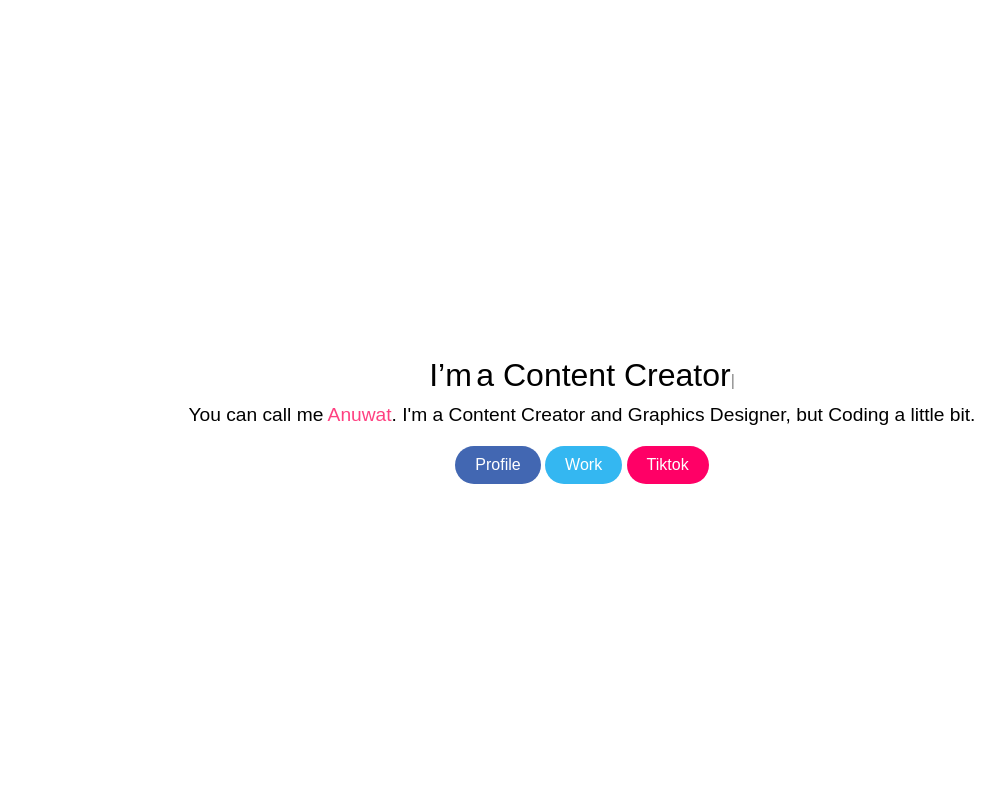
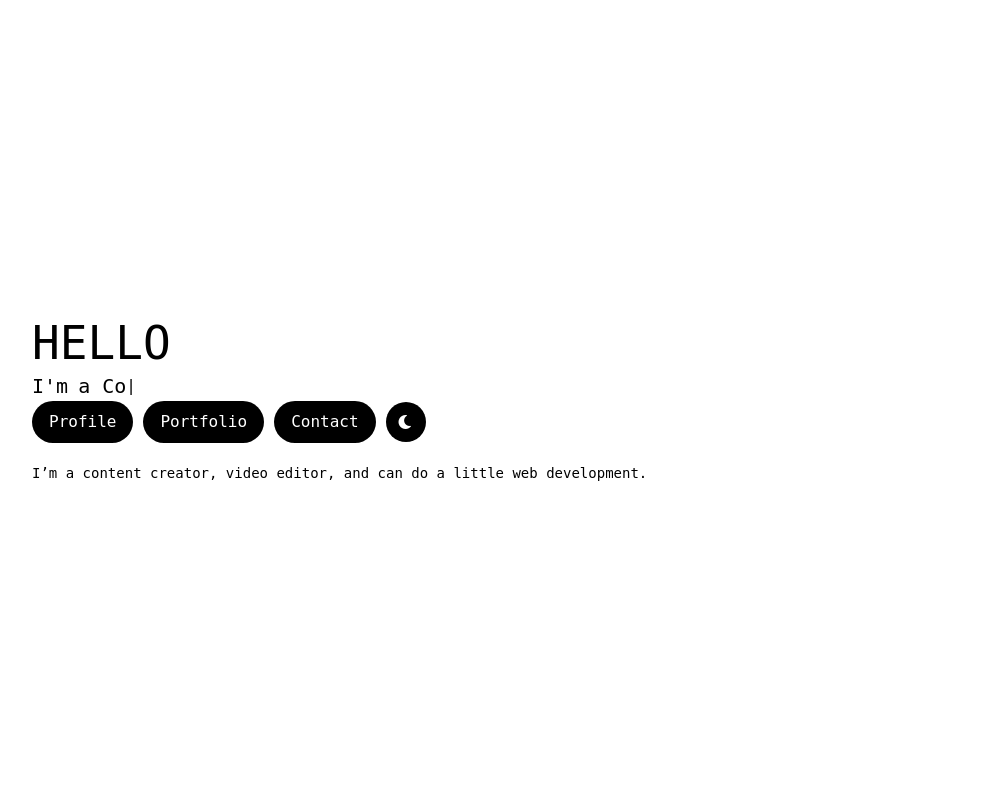
Before and after one commit to anwjt/anwjt.github.io, a PHP site: page / in a window 1280 px wide. Shown: the whole page, without its empty margins (58-1063 px from the left). Run offline with PHP 8.4, Linux system fonts and the light colour scheme; some libraries are stand-ins or nearby versions.

Commit message:
New design
V0.1 can edit details It will be perfect.

```diff
--- a/WEB/index.html
+++ b/WEB/index.html
@@ -3,52 +3,176 @@
 <head>
     <meta charset="UTF-8">
     <meta name="viewport" content="width=device-width, initial-scale=1.0">
-    <title>Home</title>
+    <title>Profile Page</title>
+    <link rel="stylesheet" href="https://stackpath.bootstrapcdn.com/bootstrap/4.5.2/css/bootstrap.min.css">
+    <link rel="stylesheet" href="https://cdnjs.cloudflare.com/ajax/libs/font-awesome/6.0.0-beta3/css/all.min.css">
     <link rel="stylesheet" href="styles.css">
-    <link href="https://fonts.googleapis.com/css2?family=Bree+Serif&display=swap" rel="stylesheet">
 </head>
 <body>
-    <div id="home-page" class="spa-page active">
-        <div class="hero-section">
-            <div class="text-container">
-                <span class="static-text">I’m</span>
-                <span id="typed-text" class="bree-serif-regular"></span>
-                <div class="description-text">
-                    You can call me <span class="highlight">Anuwat</span>. I'm a Content Creator and Graphics Designer, but Coding a little bit.
+    <div class="container">
+        <h1 id="hello-text">HELLO</h1>
+        <div class="text-center">
+            <div class="main-text-container">
+                <p id="main-text">I'm</p>
+                <span id="typed-text"></span>
+            </div>
+        </div>
+        <div class="button-container">
+            <button class="btn btn-custom" id="profile-btn" data-toggle="modal" data-target="#profileModal">Profile</button>
+            <button class="btn btn-custom" id="portfolio-btn" data-toggle="modal" data-target="#portfolioModal">Portfolio</button>
+            <button class="btn btn-custom" id="contact-btn" data-toggle="modal" data-target="#contactModal">Contact</button>
+           <button class="btn btn-custom mode-toggle" id="mode-toggle">
+                <i class="fa-solid fa-moon" id="moon-icon"></i>
+                <i class="fa-solid fa-sun d-none" id="sun-icon"></i>
+            </button>
+        </div>
+        <div class="caption">I’m a content creator, video editor, and can do a little web development.</div>
+    </div>
+
+    <!-- Profile Modal -->
+    <div class="modal fade" id="profileModal" tabindex="-1" role="dialog" aria-labelledby="profileModalLabel" aria-hidden="true">
+        <div class="modal-dialog modal-lg modal-a4" role="document">
+            <div class="modal-content">
+                <div class="modal-header">
+                    <h5 class="modal-title" id="profileModalLabel">Profile Information</h5>
+                    <button type="button" class="close" data-dismiss="modal" aria-label="Close">
+                        <span aria-hidden="true">&times;</span>
+                    </button>
                 </div>
-                <div class="buttons">
-                    <button class="btn-hover color-1" data-target="#profile-page">Profile</button>
-                    <button class="btn-hover color-2" data-target="#work-page">Work</button>
-                    <button class="btn-hover color-3" data-target="#tiktok-page">Tiktok</button>
+                <div class="modal-body" id="profile-content">
+                    <div class="row">
+                        <div class="col-12 text-center">
+                            <img src="https://img2.pic.in.th/pic/IMG_6397.jpeg"alt="Profile Picture" class="img-fluid rounded-circle" style="width: 150px; height: 150px; object-fit: cover;">
+                            <h2 id="profile-name">John Rocco</h2>
+                            <p id="profile-contact">123 Main St | +745564532 | john@company.in</p>
+                        </div>
+                        <div class="col-12">
+                            <h3>EDUCATION</h3>
+                            <p><strong>Harvard University</strong> | Cambridge, MA</p>
+                            <p>Bachelor of Arts in Computer Science</p>
+                            <p>Expected May 2025</p>
+                            <ul>
+                                <li>GPA: 3.8 / 4.0; SAT: 1480</li>
+                                <li>Honors: Dean's List</li>
+                                <li>Relevant Coursework: Data Structures, Algorithms, Web Development</li>
+                            </ul>
+                        </div>
+                        <div class="col-12">
+                            <h3>WORK & LEADERSHIP EXPERIENCE</h3>
+                            <p><strong>Google</strong> | Mountain View, CA</p>
+                            <p>Software Engineering Intern, Engineering Team</p>
+                            <p>June 2023 – August 2023</p>
+                            <ul>
+                                <li>Developed features for Google Cloud Platform</li>
+                                <li>Worked on a project to enhance real-time data processing</li>
+                                <li>Contributed to code reviews and team meetings</li>
+                            </ul>
+                            <p><strong>Microsoft</strong> | Redmond, WA</p>
+                            <p>Software Engineering Intern, Azure Team</p>
+                            <p>June 2022 – August 2022</p>
+                            <ul>
+                                <li>Implemented new APIs for Azure cloud services</li>
+                                <li>Assisted in debugging and performance optimization</li>
+                                <li>Collaborated with team members on project planning</li>
+                            </ul>
+                            <p><strong>Harvard Tech Club</strong> | Cambridge, MA</p>
+                            <p>President</p>
+                            <p>September 2021 – May 2023</p>
+                            <ul>
+                                <li>Led a team of 20+ members in organizing tech talks and workshops</li>
+                                <li>Coordinated events with industry professionals</li>
+                                <li>Managed club finances and membership</li>
+                            </ul>
+                        </div>
+                        <div class="col-12">
+                            <h3>SKILLS, ACTIVITIES & INTERESTS</h3>
+                            <p><strong>Languages:</strong> Fluent in English; Conversational Proficiency in Spanish</p>
+                            <p><strong>Technical Skills:</strong> JavaScript, Python, React, Node.js</p>
+                            <p><strong>Certifications & Training:</strong> Certified AWS Solutions Architect</p>
+                            <p><strong>Activities:</strong> Volunteer Developer for Nonprofits, Member of Hackathon Teams</p>
+                            <p><strong>Interests:</strong> Open-source projects, AI research, Digital Art</p>
+                        </div>
+                    </div>
+                </div>
+                <div class="modal-footer">
+                    <button type="button" class="btn btn-secondary" data-dismiss="modal">Close</button>
+                    <button type="button" class="btn btn-primary" id="save-btn">Save as PDF</button>
                 </div>
             </div>
         </div>
     </div>
 
-    <div id="profile-page" class="spa-page hidden">
-        <div class="content">
-            <!-- Profile page content will be loaded here -->
-            <button class="home-button btn-hover color-1">Home</button>
+    <!-- Portfolio Modal -->
+    <div class="modal fade" id="portfolioModal" tabindex="-1" role="dialog" aria-labelledby="portfolioModalLabel" aria-hidden="true">
+        <div class="modal-dialog modal-lg modal-a4" role="document">
+            <div class="modal-content">
+                <div class="modal-header">
+                    <h5 class="modal-title" id="portfolioModalLabel">Portfolio</h5>
+                    <button type="button" class="close" data-dismiss="modal" aria-label="Close">
+                        <span aria-hidden="true">&times;</span>
+                    </button>
+                </div>
+                <div class="modal-body">
+                    <div class="card">
+                        <div class="card-body text-center">
+                            <p>No content yet</p>
+                        </div>
+                    </div>
+                </div>
+                <div class="modal-footer">
+                    <button type="button" class="btn btn-secondary" data-dismiss="modal">Close</button>
+                </div>
+            </div>
         </div>
     </div>
 
-    <div id="work-page" class="spa-page hidden">
-        <div class="content">
-            <!-- Work page content will be loaded here -->
-            <button class="home-button btn-hover color-1">Home</button>
+    <!-- Contact Modal -->
+    <div class="modal fade" id="contactModal" tabindex="-1" role="dialog" aria-labelledby="contactModalLabel" aria-hidden="true">
+        <div class="modal-dialog modal-lg modal-a4" role="document">
+            <div class="modal-content">
+                <div class="modal-header">
+                    <h5 class="modal-title" id="contactModalLabel">Contact Information</h5>
+                    <button type="button" class="close" data-dismiss="modal" aria-label="Close">
+                        <span aria-hidden="true">&times;</span>
+                    </button>
+                </div>
+                <div class="modal-body">
+                    <div class="card">
+                        <div class="card-body text-center">
+                            <h4 class="card-title">John Rocco</h4>
+                            <p class="card-text">
+                                <i class="fa fa-envelope"></i> email@example.com
+                            </p>
+                            <p class="card-text">
+                                <i class="fa fa-phone"></i> +745564532
+                            </p>
+                            <p class="card-text">
+                                <i class="fa fa-map-marker-alt"></i> 123 Main St, Anytown, USA
+                            </p>
+                        </div>
+                    </div>
+                </div>
+                <div class="modal-footer">
+                    <button type="button" class="btn btn-secondary" data-dismiss="modal">Close</button>
+                    <button type="button" class="btn btn-primary" id="contact-save-btn">Save Contact</button>
+                </div>
+            </div>
         </div>
     </div>
 
-    <div id="tiktok-page" class="spa-page hidden">
-        <div class="content">
-            <!-- Tiktok page content will be loaded here -->
-            <button class="home-button btn-hover color-1">Home</button>
-        </div>
-    </div>
-
-    <script src="https://code.jquery.com/jquery-3.5.1.min.js"></script>
+    <script src="https://code.jquery.com/jquery-3.5.1.slim.min.js"></script>
+    <script src="https://cdn.jsdelivr.net/npm/@popperjs/core@2.9.3/dist/umd/popper.min.js"></script>
     <script src="https://stackpath.bootstrapcdn.com/bootstrap/4.5.2/js/bootstrap.min.js"></script>
     <script src="https://unpkg.com/typed.js@2.1.0/dist/typed.umd.js"></script>
+    <script src="https://cdnjs.cloudflare.com/ajax/libs/jspdf/2.5.1/jspdf.umd.min.js"></script>
     <script src="script.js"></script>
+<script>
+document.getElementById('mode-toggle').addEventListener('click', function() {
+            const moonIcon = document.getElementById('moon-icon');
+            const sunIcon = document.getElementById('sun-icon');
+            moonIcon.classList.toggle('d-none');
+            sunIcon.classList.toggle('d-none');
+        });
+    </script>
 </body>
 </html>
--- a/WEB/styles.css
+++ b/WEB/styles.css
@@ -1,120 +1,201 @@
-/* General Styles */
 body {
-    font-family: Arial, sans-serif;
+    font-family: 'Source Code Pro', monospace;
     margin: 0;
     padding: 0;
+    background-color: #fff; /* Bright Mode background */
+    color: #000; /* Bright Mode text color */
+    display: flex;
+    justify-content: center;
+    align-items: center;
+    height: 100vh;
+    transition: background-color 0.3s, color 0.3s;
 }
 
-.spa-page {
-    display: none;
+.container {
+    display: flex;
+    flex-direction: column;
+    align-items: flex-start;
     width: 100%;
-    height: 100vh;
-    overflow: auto;
+    padding: 0 20px;
 }
 
-.spa-page.active {
-    display: block;
+#hello-text {
+    font-family: 'Source Code Pro', monospace;
+    font-size: 2.88em; /* 20% larger than the other text */
+    color: #000; /* Bright Mode color for HELLO */
+    margin: 0;
 }
 
-.hidden {
-    display: none;
+.main-text-container {
+    display: flex;
+    align-items: center;
 }
 
-/* Hero Section */
-.hero-section {
+#main-text {
+    font-family: 'Source Code Pro', monospace;
+    font-size: 20px;
+    color: #000; /* Bright Mode color for I'm */
+    margin: 0;
+}
+
+#typed-text {
+    font-size: 20px;
+    color: #000; /* Bright Mode color for typed.js text */
+    margin-left: 0.5em;
+}
+
+.caption {
+    font-size: 14px;
+    color: #000; /* Bright Mode color */
+    margin-top: 20px; /* Top margin for space above */
+}
+
+.dark-mode {
+    background-color: #000; /* Dark Mode background */
+    color: #fff; /* Dark Mode text color */
+}
+
+.dark-mode #hello-text,
+.dark-mode #main-text,
+.dark-mode #typed-text,
+.dark-mode .caption {
+    color: #fff; /* Dark Mode text color */
+}
+
+.dark-mode .btn-custom {
+    background-color: #fff; /* White background in Dark Mode */
+    color: #000; /* Black text in Dark Mode */
+}
+
+.dark-mode .btn-custom:hover {
+    background-color: #ddd; /* Light gray on hover */
+}
+
+.dark-mode .mode-toggle {
+    background-color: #fff; /* White background in Dark Mode */
+    color: #000; /* Black text in Dark Mode */
+}
+
+.button-container {
+    display: flex; /* Align buttons in a row */
+    align-items: center; /* Vertically center items */
+}
+
+.btn-custom {
+    font-family: 'Source Code Pro', monospace;
+    font-size: 16px;
+    color: #fff; /* Text color */
+    background-color: #000; /* Button background color in Bright Mode */
+    border-radius: 25px;
+    padding: 8px 16px;
+    margin-right: 10px; /* Space between buttons */
+    text-align: center;
+    transition: background-color 0.3s, color 0.3s;
+}
+
+.btn-custom:hover {
+    background-color: #333; /* Darker black on hover */
+}
+
+.mode-toggle {
+    font-family: 'Source Code Pro', monospace;
+    font-size: 16px;
+    color: #fff;
+    background-color: #000; /* Black background in Bright Mode */
+    border-radius: 50%;
+    padding: 8px;
     display: flex;
-    flex-direction: column;
     align-items: center;
     justify-content: center;
-    height: 100vh;
-    text-align: center;
-    padding: 20px;
+    cursor: pointer;
+    transition: background-color 0.3s, color 0.3s;
+    width: 40px; /* Same width as other buttons */
+    height: 40px; /* Same height as other buttons */
 }
 
-.text-container {
-    max-width: 800px;
-    margin: 0 auto;
+.modal-content {
+    background-color: #fff; /* Bright Mode background for modal */
+    color: #000; /* Bright Mode text color for modal */
+    border-radius: 8px;
 }
 
-.static-text, #typed-text {
-    font-size: 2rem;
+.card {
+    background-color: #333; /* Darker background for cards in Dark Mode */
+    border: none; /* Remove border */
+    margin-bottom: 10px; /* Space between cards */
+    border-radius: 8px; /* Rounded corners for cards */
 }
 
-.description-text {
-    margin-top: 10px;
-    font-size: 1.2rem;
+.card-body {
+    padding: 15px;
+    color: #fff; /* Text color inside cards in Dark Mode */
 }
 
-.highlight {
-    color: #ff4081; /* Customize color as needed */
+.card-body h5 {
+    margin-top: 0;
 }
 
-.buttons {
-    margin-top: 20px;
+.card-body p {
+    margin-bottom: 0;
 }
 
-.btn-hover {
-    border: none;
-    padding: 10px 20px;
-    font-size: 1rem;
-    border-radius: 50px;
-    cursor: pointer;
-    transition: background-color 0.3s;
+.modal-header strong {
+    font-size: 18px;
 }
 
-.btn-hover.color-1 {
-    background-color: #4267B2; /* Customize color as needed */
-    color: white;
+.modal-body strong {
+    display: block;
+    margin-bottom: 10px;
+    font-size: 16px; /* Main topic font size */
 }
 
-.btn-hover.color-2 {
-    background-color: #34b7f1; /* Customize color as needed */
-    color: white;
+.skill {
+    margin-bottom: 10px;
 }
 
-.btn-hover.color-3 {
-    background-color: #ff0066; /* Customize color as needed */
-    color: white;
+.skill-title {
+    font-size: 16px;
+    margin-bottom: 5px;
 }
 
-.btn-hover:hover {
-    opacity: 0.8;
+.progress {
+    height: 12px; /* Smaller height */
+    background-color: #e9ecef;
+    border-radius: 6px; /* More rounded */
+    overflow: hidden;
 }
 
-/* Home Button */
-.home-button {
-    margin-top: 20px;
+.progress-bar {
+    height: 100%; /* Fill the height of the progress container */
+    background: linear-gradient(to right, #8e44ad, #3498db, #2c3e50, #e67e22); /* Flat gradient colors */
+    border-radius: 6px; /* More rounded */
+    transition: width 0.6s ease; /* Smooth transition */
 }
 
-/* Page Content */
-.content {
-    padding: 20px;
+@media screen and (max-widtg: 768px){
+.modal-dialog{
+max-width: 90%; }}
+
+@media screen and (max-width: 480px){
+.modal-dialog {
+max-width: 100%;}}
+
+/* Set the size of the modal to A4 dimensions */
+.modal-dialog.modal-a4 {
+    width: 210mm; /* A4 width */
+    height: 297mm; /* A4 height */
+    max-width: 100%; /* Ensure modal width does not exceed viewport */
+    max-height: 100vh; /* Ensure modal height does not exceed viewport height */
+    margin: auto; /* Center the modal */
 }
 
-/* Responsive Design */
-@media (max-width: 768px) {
-    .hero-section {
-        padding: 10px;
-    }
+.modal-content {
+    width: 100%;
+    height: 100%;
+    overflow: auto; /* Add scrollbars if content overflows */
+}
 
-    .text-container {
-        padding: 0 10px;
-    }
-
-    .static-text, #typed-text {
-        font-size: 1.5rem;
-    }
-
-    .description-text {
-        font-size: 1rem;
-    }
-
-    .buttons {
-        flex-direction: column;
-    }
-
-    .btn-hover {
-        width: 100%;
-        margin-bottom: 10px;
-    }
+.modal-body {
+    height: calc(100% - 120px); /* Adjust height to fit within the modal dialog */
+    overflow-y: auto; /* Enable vertical scrolling if necessary */
 }
```
Also changed, not shown: WEB/script.js (+50 -54 lines).
